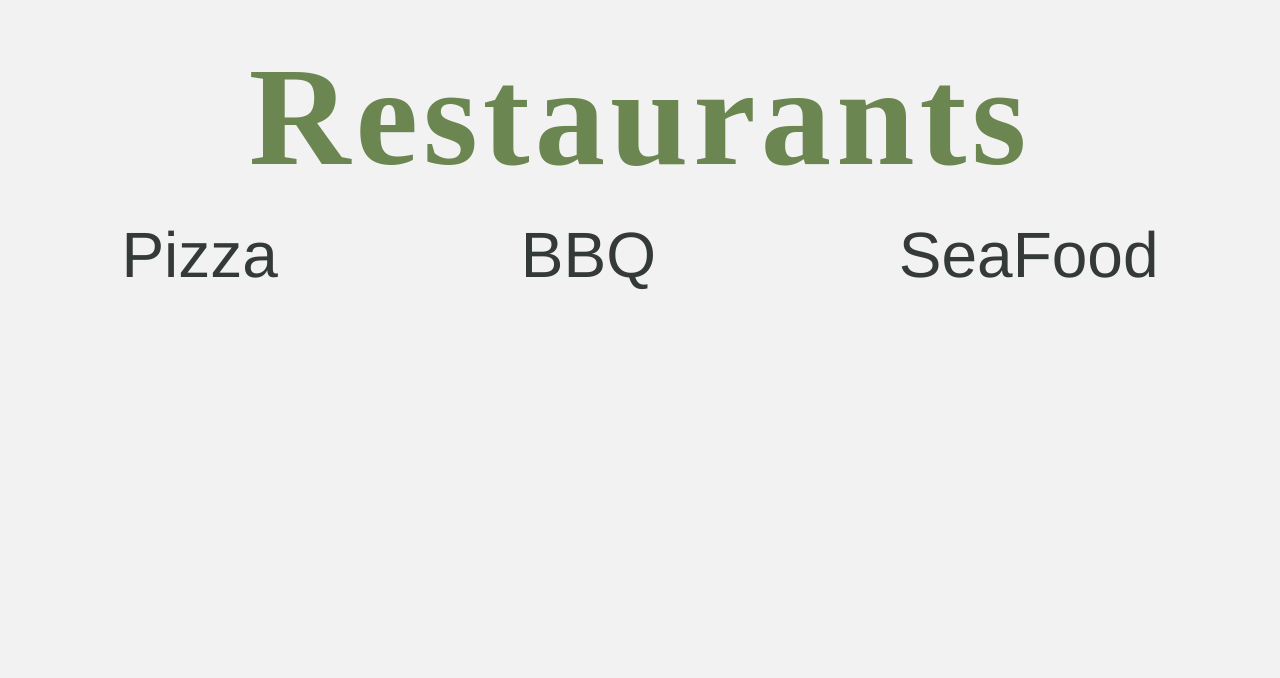
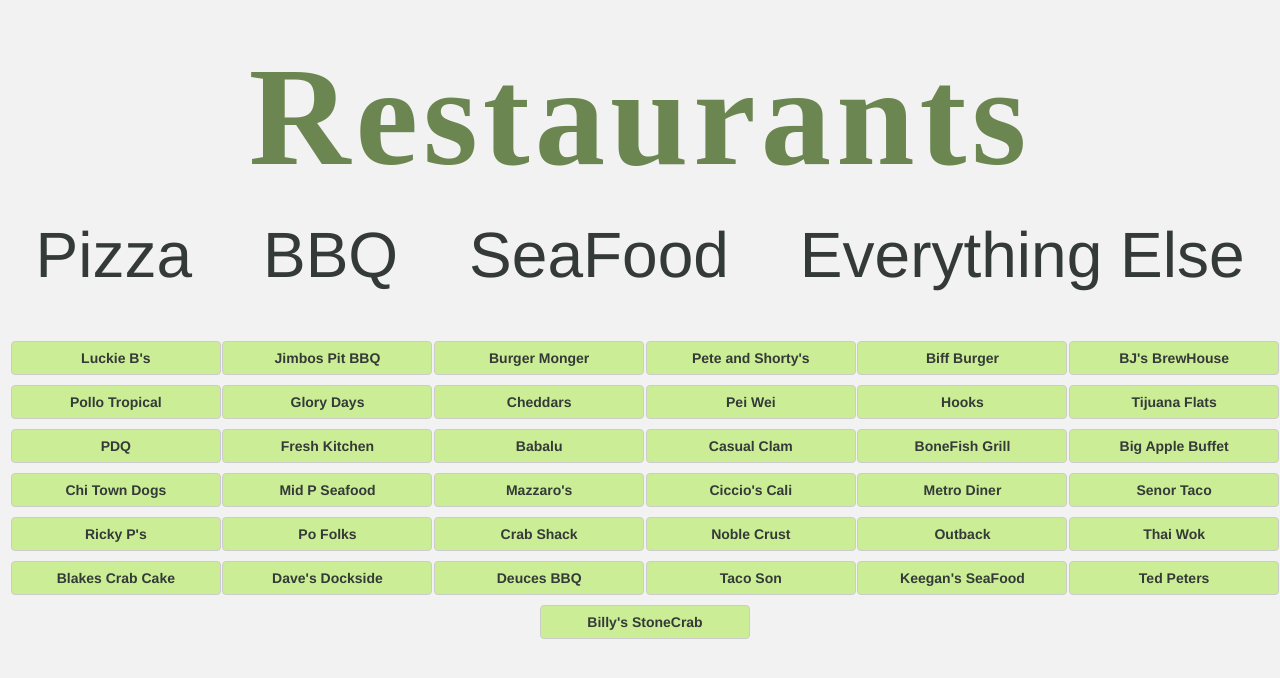
Before and after one commit to bdog72/food-dot-com, a React app: page /everythingElse in a window 1280 px wide. Shown: the top 678 px of the page. Built offline with nearby package versions, Linux system fonts and the light colour scheme; a web font is replaced by a local one.

Commit message:
added some new css

```diff
--- a/src/components/BBQ.js
+++ b/src/components/BBQ.js
@@ -1,9 +1,19 @@
 import React, { Component } from 'react'
-
+import { Button } from 'react-bootstrap'
 export default class BBQ extends Component {
   render () {
     return <div>
-      doh
+      <div className='flex'>
+        <a href='http://luckiebs.com'>
+          <Button className='button'>Luckie B's</Button>
+        </a>
+        <a href='http://www.jimbosbarbq.com'>
+          <Button className='button'>Jimbos</Button>
+        </a>
+        <a href='http://www.deucesbbq.com'>
+          <Button className='button'>Deuces BBQ</Button>
+        </a>
+      </div>
     </div>
   }
 }
--- /dev/null
+++ b/src/components/EverythingElse.js
@@ -0,0 +1,121 @@
+import React, { Component } from 'react'
+import { Button } from 'react-bootstrap'
+export default class EverythingElse extends Component {
+  render () {
+    return <div>
+      <div className='flex'>
+        <a href='http://luckiebs.com'>
+          <Button className='button' block>Luckie B's</Button>
+        </a>
+        <a href='http://www.jimbosbarbq.com'>
+          <Button className='button' block>Jimbos Pit BBQ</Button>
+        </a>
+        <a href='http://www.burgermonger.com'>
+          <Button className='button' block>Burger Monger</Button>
+        </a>
+        <a href='http://www.peteandshortys.com'>
+          <Button className='button' block>Pete and Shorty's</Button>
+        </a>
+        <a href='http://biffburgers.com'>
+          <Button className='button' block>Biff Burger</Button>
+        </a>
+        <a href='https://www.bjsrestaurants.com'>
+          <Button className='button' block>BJ's BrewHouse</Button>
+        </a>
+        <a href='http://pollotropical.com'>
+          <Button className='button' block>Pollo Tropical</Button>
+        </a>
+        <a href='https://www.glorydaysgrill.com'>
+          <Button className='button' block>Glory Days</Button>
+        </a>
+        <a href='http://cheddars.com'>
+          <Button className='button' block>Cheddars</Button>
+        </a>
+        <a href='https://www.peiwei.com'>
+          <Button className='button' block>Pei Wei</Button>
+        </a>
+        <a href='http://www.hookssushi.com/'>
+          <Button className='button' block>Hooks</Button>
+        </a>
+        <a href='https://tijuanaflats.com'>
+          <Button className='button' block>Tijuana Flats</Button>
+        </a>
+        <a href='https://www.eatpdq.com'>
+          <Button className='button' block>PDQ</Button>
+        </a>
+        <a href='http://www.eatfreshkitchen.com'>
+          <Button className='button' block>Fresh Kitchen</Button>
+        </a>
+        <a href='http://www.babalueats.com/'>
+          <Button className='button' block>Babalu</Button>
+        </a>
+        <a href='http://www.casualclam.com'>
+          <Button className='button' block>Casual Clam</Button>
+        </a>
+        <a href='https://www.bonefishgrill.com'>
+          <Button className='button' block>BoneFish Grill</Button>
+        </a>
+        <a href='http://www.bigapplebuffet.com'>
+          <Button className='button' block>Big Apple Buffet</Button>
+        </a>
+        <a href='https://www.yelp.com/biz/chi-town-beefs-and-dogs-saint-petersburg'>
+          <Button className='button' block>Chi Town Dogs</Button>
+        </a>
+        <a href='https://www.midpeninsulaseafood.com'>
+          <Button className='button' block>Mid P Seafood</Button>
+        </a>
+        <a href='http://www.mazzarosmarket.com'>
+          <Button className='button' block>Mazzaro's</Button>
+        </a>
+        <a href='http://www.cicciocali.com'>
+          <Button className='button' block>Ciccio's Cali</Button>
+        </a>
+        <a href='https://metrodiner.com/'>
+          <Button className='button' block>Metro Diner</Button>
+        </a>
+        <a href='http://www.senortacomexicanrestaurant.com'>
+          <Button className='button' block>Senor Taco</Button>
+        </a>
+        <a href='http://www.rickyps.com'>
+          <Button className='button' block>Ricky P's</Button>
+        </a>
+        <a href='http://www.pofolks.net'>
+          <Button className='button' block>Po Folks</Button>
+        </a>
+        <a href='http://www.crabshack.com'>
+          <Button className='button' block>Crab Shack</Button>
+        </a>
+        <a href='http://noble-crust.com/Noble-Crust-St-Petersburg/Brunch'>
+          <Button className='button' block>Noble Crust</Button>
+        </a>
+        <a href='https://www.outback.com/locations/fl/st-pete-4th'>
+          <Button className='button' block>Outback</Button>
+        </a>
+        <a href='http://www.thaiwokstpete.com'>
+          <Button className='button' block>Thai Wok</Button>
+        </a>
+        <a href='http://www.blakescrabcakes.com'>
+          <Button className='button' block>Blakes Crab Cake</Button>
+        </a>
+        <a href='http://www.docksidedavesgrill.com'>
+          <Button className='button' block>Dave's Dockside</Button>
+        </a>
+        <a href='http://www.deucesbbq.com/'>
+          <Button className='button' block>Deuces BBQ</Button>
+        </a>
+        <a href='https://www.tacosonmexicangrill.com'>
+          <Button className='button' block>Taco Son</Button>
+        </a>
+        <a href='http://www.keegansseafood.com'>
+          <Button className='button' block>Keegan's SeaFood</Button>
+        </a>
+        <a href='http://www.tedpetersfish.com'>
+          <Button className='button' block>Ted Peters</Button>
+        </a>
+        <a href='http://www.billysstonecrab.com'>
+          <Button className='button' block>Billy's StoneCrab</Button>
+        </a>
+      </div>
+    </div>
+  }
+}
--- a/src/components/ReactRouter.js
+++ b/src/components/ReactRouter.js
@@ -2,6 +2,7 @@
 import Pizza from './Pizza'
 import BBQ from './BBQ'
 import Seafood from './Seafood'
+import EverythingElse from './EverythingElse'
 import '../styles/reactrouter.scss'
 import { BrowserRouter as Router, Route, Link } from 'react-router-dom'
 
@@ -23,6 +24,12 @@
   </div>
 )
 
+const everythingElse = () => (
+  <div>
+    <EverythingElse />
+  </div>
+)
+
 const BasicExample = () => (
   <Router>
     <div>
@@ -30,11 +37,13 @@
         <Link to='/'>Pizza</Link>
         <Link to='/bbq'>BBQ</Link>
         <Link to='/seafood'>SeaFood</Link>
+        <Link to='/everythingElse'>Everything Else</Link>
       </div>
       <div className='router'>
         <Route exact path='/' component={pizza} />
         <Route path='/bbq' component={bbq} />
         <Route path='/seafood' component={seafood} />
+        <Route path='/everythingElse' component={everythingElse} />
       </div>
     </div>
   </Router>
--- a/src/styles/app.scss
+++ b/src/styles/app.scss
@@ -17,6 +17,7 @@
   color: #343a38;
   font-weight: bold;
   margin: 5px;
+  min-width: 200px;
 }
 
 .flex {
```
